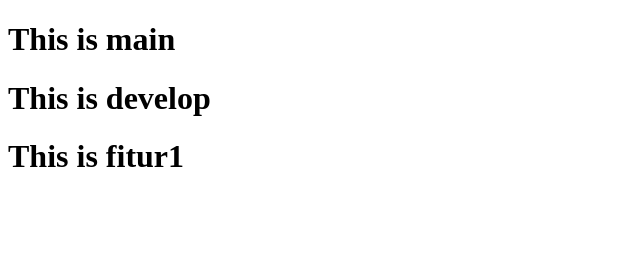
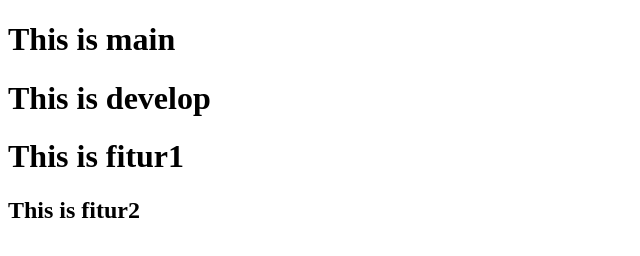
Before and after one commit to zaidantr/tes_branch, a plain HTML site: page index.html in a window 1280 px wide. Shown: the whole page, without its empty margins (0-640 px from the left). Drawn offline with Linux system fonts and the light colour scheme.

Commit message:
added fitur2

```diff
--- a/index.html
+++ b/index.html
@@ -10,5 +10,6 @@
     <h1>This is main</h1>
     <h1>This is develop</h1>
     <h1>This is fitur1</h1>
+    <h2>This is fitur2</h2>
 </body>
 </html>
```
